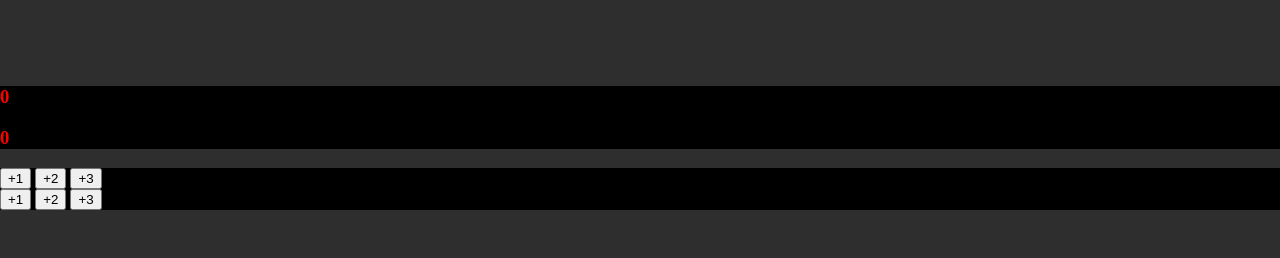
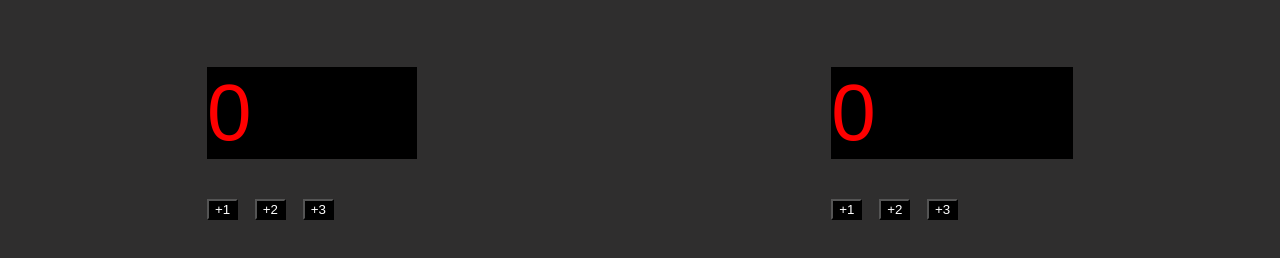
Before and after one commit to hopesunknown/basketball-score-javascript, a website: page index.html in a window 1280 px wide. Shown: the part 154-412 px from the top of the page. Drawn offline with Linux system fonts and the light colour scheme.

Commit message:
adjusted styling

```diff
--- a/index.css
+++ b/index.css
@@ -1,6 +1,11 @@
 body {
   background-color: rgb(47, 46, 46);
   margin: 0;
+}
+
+button {
+  background-color: black;
+  color: white;
 }
 
 .container {
@@ -15,9 +20,6 @@ body {
 .score {
   background-color: black;
   color: red;
+  display: flex;
+  font-size: 80px;
 }
-
-.add-buttons {
-  background-color: black;
-  color: white;
-}
--- a/index.html
+++ b/index.html
@@ -6,26 +6,14 @@
     <div class='container'>
       <div>
         <h3>HOME</h3>
-      </div>
-      <div>
-        <h3>GUEST</h3>
-      </div>
-    </div>
-    <div class='score'>
-      <div>
-        <h3>0</h3>
-      </div>
-      <div>
-        <h3>0</h3>
-      </div>
-    </div>
-    <div class='add-buttons'>
-      <div>
+        <div class="score">0</div>
         <button>+1</button>
         <button>+2</button>
         <button>+3</button>
       </div>
       <div>
+        <h3>GUEST</h3>
+        <div class="score">0</div>
         <button>+1</button>
         <button>+2</button>
         <button>+3</button>
```
